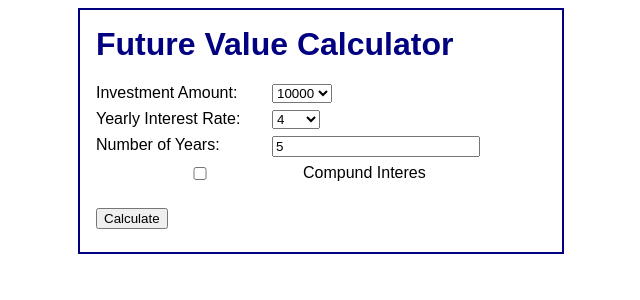
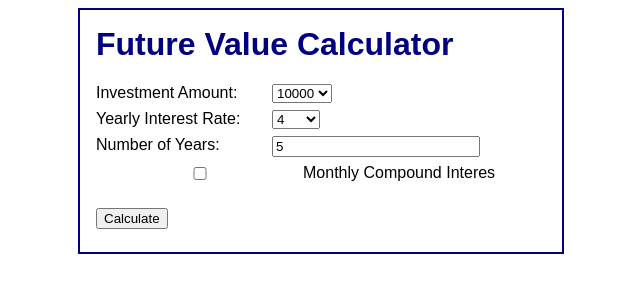
Before and after one commit to alexesca/php, a PHP site: page /week9/enhancement7/index.php in a window 1280 px wide. Shown: the top 300 px of the page, without its empty margins (319-959 px from the left). Run offline with PHP 8.4, Linux system fonts and the light colour scheme.

Commit message:
added compund interest

```diff
--- a/week9/enhancement7/view/future.value.calculator.php
+++ b/week9/enhancement7/view/future.value.calculator.php
@@ -33,7 +33,7 @@
             <label>Number of Years:</label>
             <input type="text" name="years"
                    value="<?php echo $years; ?>"/><br>
-            <input type="checkbox" name="compound" value="1">Compund Interes
+            <input type="checkbox" name="compound" value="1">Monthly Compound Interes
         </div>
         <input type="hidden" name="action" value="calculate"/>
         <div id="buttons">
```
